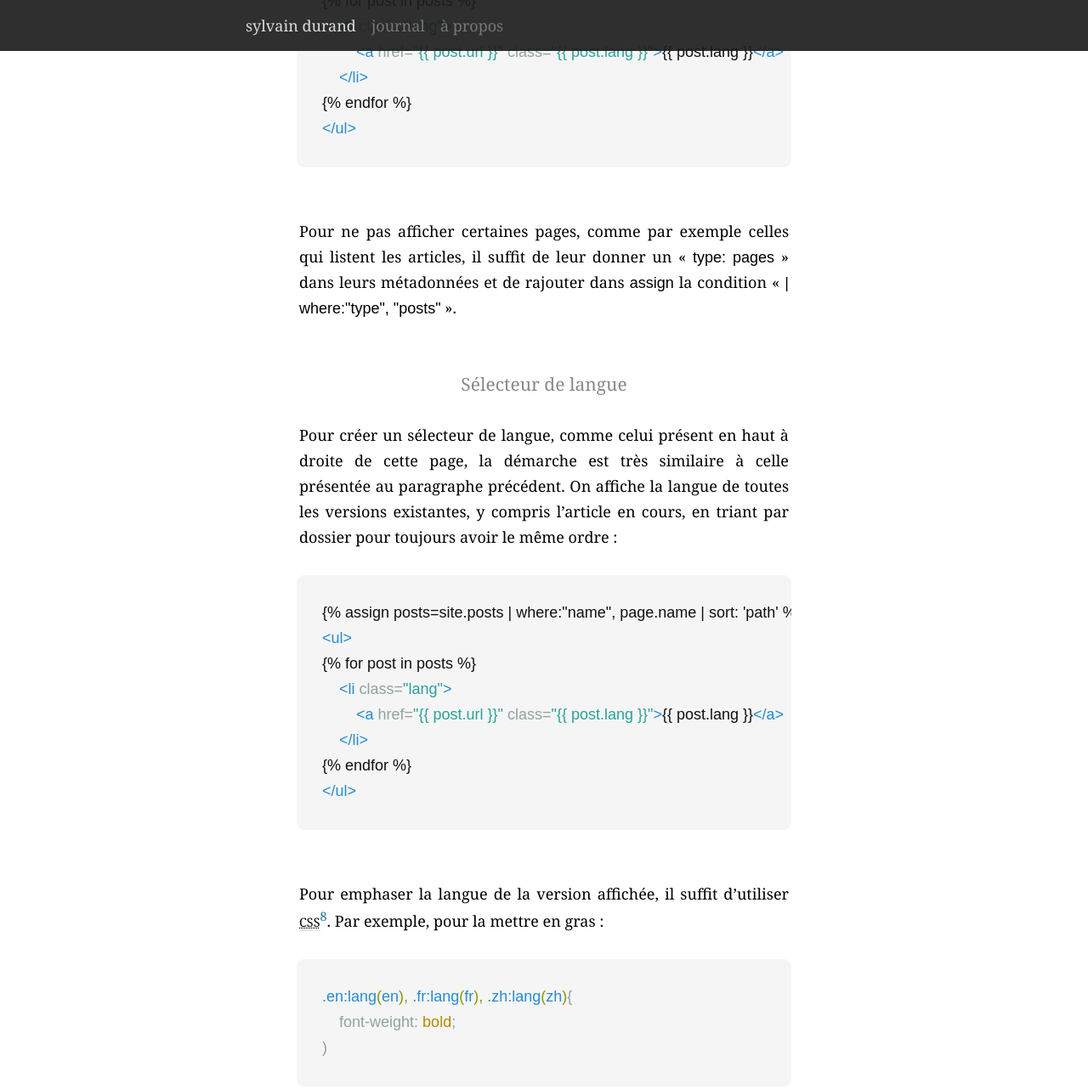
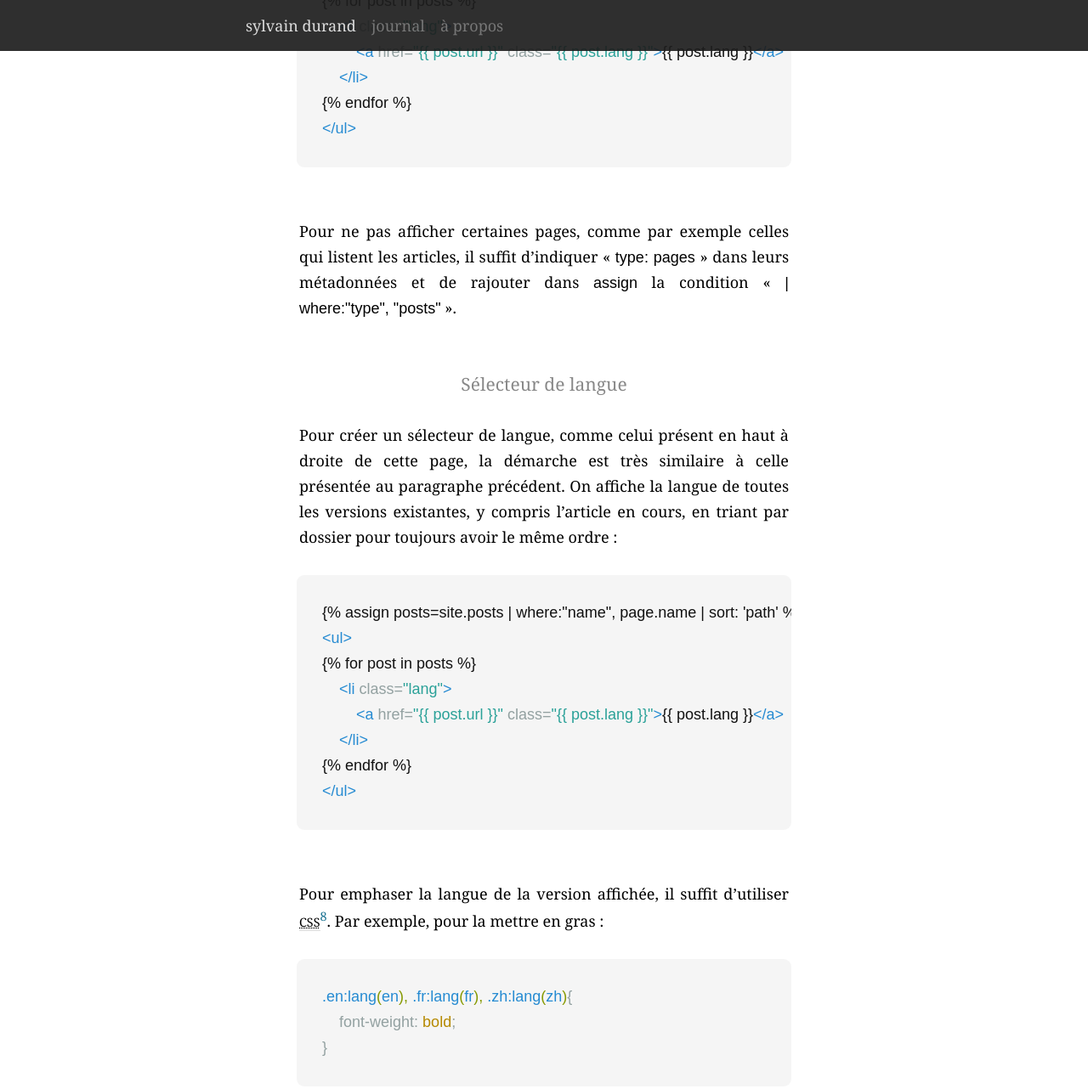
Before and after one commit to simonmeggle/simonmeggle.github.io, a Jekyll site: the page built from _posts/fr/2014-09-15-site-multilingue-avec-jekyll.md, in a window 1280 px wide and 1400 px high, scrolled down 4767 px. Shown: the top 1282 px of the window at 85% size. Built offline with Jekyll 4.4.1, drawn with Linux system fonts in a browser that asks for light colours; some web fonts are replaced; some of the changed text lies outside the part shown.

Commit message:
Fixing typo

```diff
--- a/_posts/fr/2014-09-15-site-multilingue-avec-jekyll.md
+++ b/_posts/fr/2014-09-15-site-multilingue-avec-jekyll.md
@@ -4,14 +4,14 @@ title: Rendre <em>Jekyll</em> <br/> multilingue
 
 J<em>ekyll</em> laisse une grande liberté de choix en permettant de mettre simplement en place des fonctionnalités qui ne sont pas prévues par son moteur. C'est notamment le cas lorsque l'on souhaite proposer son site en plusieurs langues : alors que la plupart des CMS sont très rigides ou nécessitent des plugins, quelques filtres suffisent ici pour obtenir le résultat désiré.
 
-Cet article a pour objectif de présenter une façon de créer un site multilingue avec _Jekyll_. Il suppose que celui-ci est bien installé[^installation] et que vous savez l'utiliser pour générer un site simple.
+Cet article a pour objectif de présenter une façon de créer un site multilingue avec *Jekyll*. Il suppose que celui-ci est bien installé[^installation] et que vous savez l'utiliser pour générer un site simple.
 
 ### Objectifs
 Notre site pourra être traduit en autant de langues que souhaité ; dans les exemples qui suivront, il comptera trois langues : anglais, français et chinois. Chaque page pourra elle-même être traduite ou non dans ces différentes langues[^traductions]. Quelle que soit la page affichée, l'intégralité du contenu --- article, date, menus, URL --- doit être dans la même langue.
 
 Un sélecteur de langue tel que celui présent en haut à droite de ce site permettra pour chaque page d'indiquer la langue en cours et ses traductions disponibles [^selecteur].
 
-Tout cela fonctionnera sans plugin, afin d'assurer une meilleure compatibilité avec les futures versions de _Jekyll_ et de pouvoir générer le site en mode `safe` et donc l'héberger sur [GitHub Pages](https://pages.github.com/).
+Tout cela fonctionnera sans plugin, afin d'assurer une meilleure compatibilité avec les futures versions de *Jekyll* et de pouvoir générer le site en mode `safe` et donc l'héberger sur [GitHub Pages](https://pages.github.com/).
 
 ## Principe
 
@@ -64,7 +64,7 @@ defaults:
 
 ### Choix des URL
 
-Par défaut, _Jekyll_ génère les URL à partir du nom des fichiers, de la forme `/2014/09/01/bonjour-monde.html`. Comme sur ce site, il est possible[^permalinks] de n'afficher que `/bonjour-monde/` en ajoutant dans `_config.yml` :
+Par défaut, *Jekyll* génère les URL à partir du nom des fichiers, de la forme `/2014/09/01/bonjour-monde.html`. Comme sur ce site, il est possible[^permalinks] de n'afficher que `/bonjour-monde/` en ajoutant dans `_config.yml` :
 
 {% highlight ruby %}
 permalink: /:title/
@@ -79,10 +79,10 @@ Nous pouvons également spécifier individuellement une adresse pour chaque fich
 
 Jusqu'ici, rien ne relie les différentes versions d'une même page. Pour ce faire, nous pourrions utiliser :
 
- - __la date__, mais plusieurs articles différents pourraient avoir la même ou, au contraire, plusieurs versions d'un même article peuvent avoir deux dates différentes ;
- - __le nom du fichier__, mais il est préférable d'avoir des noms de fichiers différents pour traduire les URL.
+ - **la date**, mais plusieurs articles différents pourraient avoir la même ou, au contraire, plusieurs versions d'un même article peuvent avoir deux dates différentes ;
+ - **le nom du fichier**, mais il est préférable d'avoir des noms de fichiers différents pour traduire les URL.
 
-C'est pourquoi le plus simple est d'attribuer à chaque article un __identifiant__ dont la valeur sera identique pour chaque version :
+C'est pourquoi le plus simple est d'attribuer à chaque article un **identifiant** dont la valeur sera identique pour chaque version :
 
 {% highlight python %}
 ---
@@ -112,7 +112,7 @@ Les pages affichant la liste des articles ne doivent afficher que ceux qui sont
 {% endraw %}
 {% endhighlight %}
 
-Pour ne pas afficher certaines pages, comme par exemple celles qui listent les articles, il suffit de leur donner un "`type: pages`" dans leurs métadonnées et de rajouter dans `assign` la condition "`| where:"type", "posts"`".
+Pour ne pas afficher certaines pages, comme par exemple celles qui listent les articles, il suffit d'indiquer "`type: pages`" dans leurs métadonnées et de rajouter dans `assign` la condition "`| where:"type", "posts"`".
 
 
 ### Sélecteur de langue
@@ -137,7 +137,7 @@ Pour emphaser la langue de la version affichée, il suffit d'utiliser CSS[^css].
 {% highlight css %}
 .en:lang(en), .fr:lang(fr), .zh:lang(zh){
     font-weight: bold;
-)
+}
 {% endhighlight %}
 
 ## Peaufinage
@@ -198,7 +198,7 @@ Le menu peut alors être généré à l'aide d'une boucle :
 
 
 ### Traduction des dates
-À ce stade, tout peut être traduit sur le site à l'exception des dates,  générées automatiquement par _Jekyll_. Les formats courts, composés uniquement de chiffres, peuvent être adaptés sans difficulté. Selon la langue de la page, nous cherchons à obtenir :
+À ce stade, tout peut être traduit sur le site à l'exception des dates,  générées automatiquement par *Jekyll*. Les formats courts, composés uniquement de chiffres, peuvent être adaptés sans difficulté. Selon la langue de la page, nous cherchons à obtenir :
 
 - en anglais : "2014/09/01" ;
 - en français : "01/09/2014" ;
@@ -273,7 +273,7 @@ Les pages étant entièrement statiques, il est difficile de deviner la langue d
 
 Pour ce faire, deux solutions sont possibles : [intégrer une balise `<link>`](https://support.google.com/webmasters/answer/189077?hl=fr) dans notre page, ou [l'indiquer dans un fichier `sitemaps.xml`](https://support.google.com/webmasters/answer/2620865?hl=fr).
 
-### Avec la balise _link_
+### Avec la balise *link*
 
 Il suffit d'indiquer dans la partie `<head>` chaque page, l'ensemble des traductions de la page en cours[^link]. Nous pouvons pour cela d'utiliser le code suivant, semblable à ceux présentés précédemment :
 
@@ -288,14 +288,15 @@ Il suffit d'indiquer dans la partie `<head>` chaque page, l'ensemble des traduct
 {% endraw %}
 {% endhighlight %}
 
-### Avec un fichier _sitemaps_
+### Avec un fichier *sitemaps*
 
 Le fichier `sitemaps.xml`, qui permet aux moteurs de recherche de connaître les pages et la structure de votre site, [permet également d'indiquer aux moteurs de recherches quelles pages sont les différentes versions d'un même contenu](https://support.google.com/webmasters/answer/2620865?hl=fr).
 
 Pour cela, il suffit d'indiquer l'intégralité des pages du site (quelle que soit leur langue) dans des éléments `<url>` et pour chacun d'entre eux l'ensemble des versions qui existent, y compris celle que l'on est en train de décrire.
 
-Ce fichier peut être généré automatiquement par Jekyll en créant un fichier `sitemaps.xml` à la racine du site contenant :
+Ce fichier peut être généré automatiquement par *Jekyll* en créant un fichier `sitemaps.xml` à la racine du site contenant :
 
+{% include barre.html %}
 {% highlight xml %}
 {% raw %}
 ---
@@ -328,15 +329,15 @@ permalink: /sitemaps.xml
 
 [^lang]: Il est également possible d'indiquer la langue dans les entêtes de chaque fichier.
 
-[^permalinks]: Les possibilités offertes sont présentées dans la [documentation](http://jekyllrb.com/docs/permalinks/) de _Jekyll_.
+[^permalinks]: Les possibilités offertes sont présentées dans la [documentation](http://jekyllrb.com/docs/permalinks/) de *Jekyll*.
 
 [^index]: C'est par exemple le cas pour la page d'accueil, que l'on place à la racine en indiquant `permalink: /` dans l'entête.
 
 [^selecteur]: Les différents liens de ce sélecteur doivent renvoyer vers la traduction de la page en cours, et non vers la page d'accueil traduite.
 
-[^css]: Pour cela, il faut bien déclarer l'attribut `lang` de la balise `html` en indiquant `<html lang="{{ page.lang }}">` dans le _layout_.
+[^css]: Pour cela, il faut bien déclarer l'attribut `lang` de la balise `html` en indiquant `<html lang="{{ page.lang }}">` dans le *layout*.
 
-[^data]: Depuis la deuxième version de Jekyll, il est également possible de placer ces informations dans le dossier [_data](http://jekyllrb.com/docs/datafiles/).
+[^data]: Depuis la deuxième version de *Jekyll*, il est également possible de placer ces informations dans le dossier [_data](http://jekyllrb.com/docs/datafiles/).
 
 [^referencement]: Ainsi, les utilisateurs trouvant notre contenu par un moteur de recherche devraient se voir proposer automatiquement la bonne traduction.
 
```
